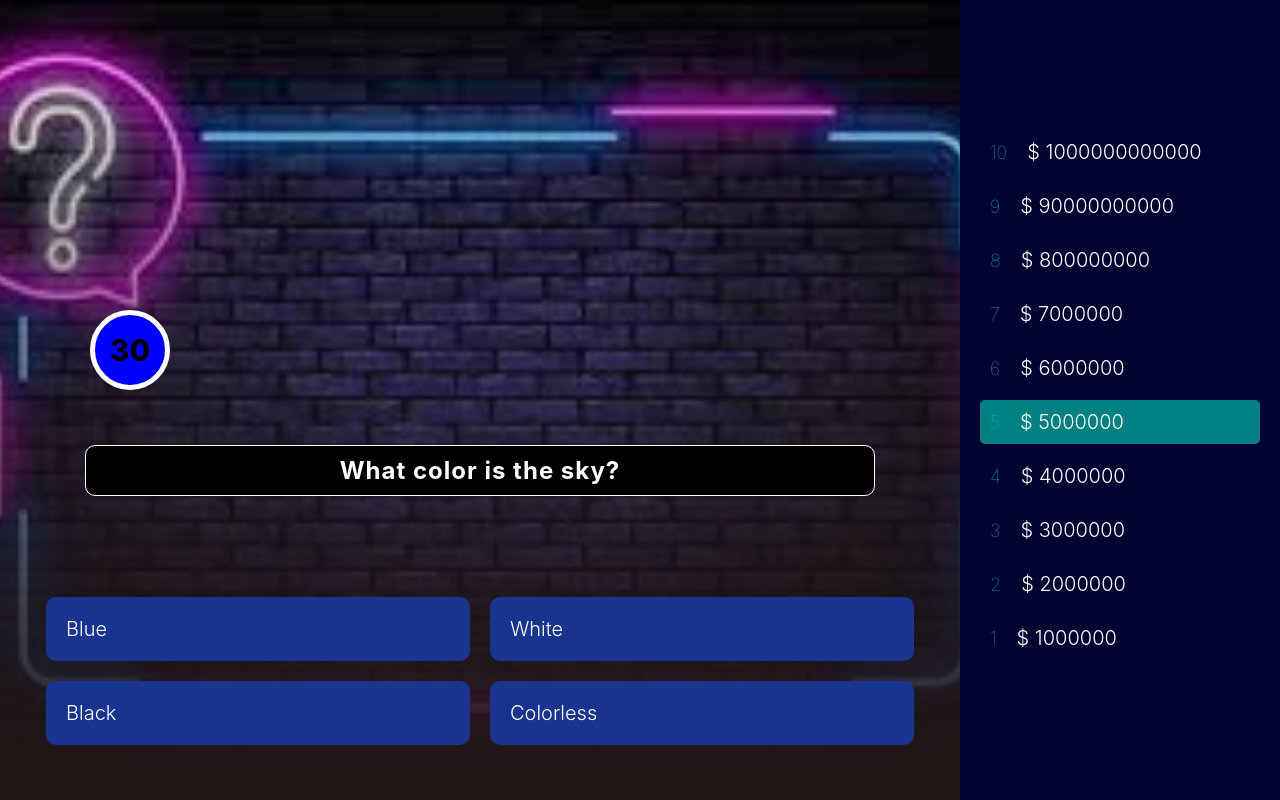
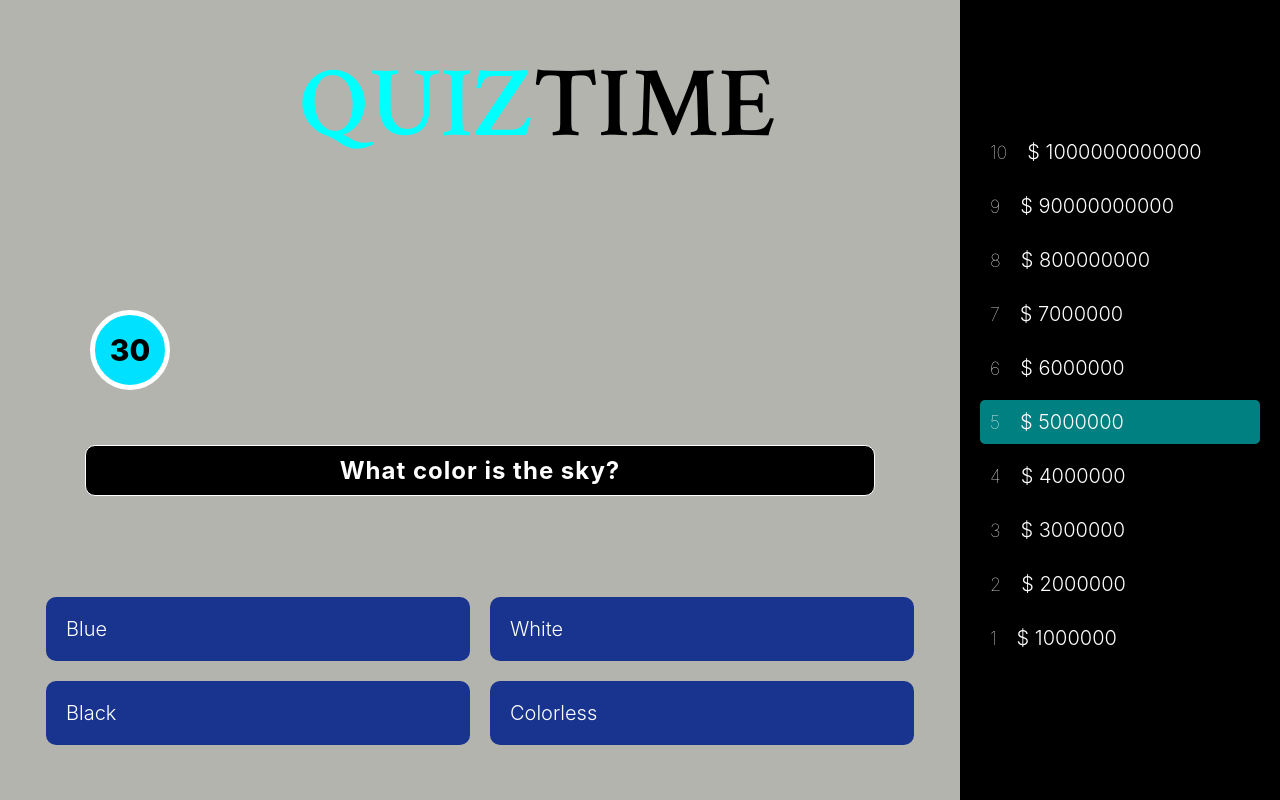
Before and after one commit to ANNMAINAWANGARI/reactQuizApp, a React (Create React App) app: page / in a window 1280 px wide. Built offline with nearby package versions, Linux system fonts and the light colour scheme.

Commit message:
change app background color

```diff
--- a/src/App.css
+++ b/src/App.css
@@ -1,14 +1,17 @@
+@import url('https://fonts.googleapis.com/css2?family=Crimson+Text:wght@600&display=swap');
 .app{
  display:flex;
  height:100vh;
- background-color: #020230;
+ background-color: black;
+ /*background-color: #020230;*/
  color:white;
 }
 .app_left{
  width:75%;
- background:linear-gradient(
+/* background:linear-gradient(
   to bottom,rgba(0,0,0,0),#221717
- ), url(./assets/backgroundImg.jpg);
+ ), url(./assets/backgroundImg.jpg);*/
+ background-color: rgb(180, 180, 175);
  background-position: center;
  background-size: cover;
  display:flex;
@@ -18,12 +21,31 @@
  height:50%;
  position:relative;
 }
+.appLeft_header{
+ display: flex;
+ align-items: center;
+ position:absolute;
+ top:40px;
+ left:300px;
+}
+.appLeft_spanOne ,.appLeft_spanTwo{
+ font-family: 'Crimson Text', serif;
+ font-size:100px;
+ font-weight:900;
+ text-transform: uppercase;
+}
+.appLeft_spanOne{
+ color:cyan;
+}
+.appLeft_spanTwo{
+ color:black;
+}
 .app_timer{
  width:70px;
  height:70px;
  border-radius:50%;
  border:5px solid white;
- background-color: blue;
+ background-color: rgb(0, 225, 255);
  display:flex;
  justify-content: center;
  align-items: center;
@@ -63,7 +85,7 @@ height:50%;
 font-size:18px;
 font-weight:100;
 margin-right:20px;
-color:rgb(8, 177, 255);
+color:white;
 }
 .moneyList_amount{
 font-size:20px;
--- a/src/App.js
+++ b/src/App.js
@@ -20,6 +20,12 @@ function App() {
     <div className="app">
      <div className='app_left'>
        <div className='appLeft_top'>
+         <div className='appLeft_header'>
+           <span className='appLeft_spanOne'>QUIZ</span>
+           <span className='appLeft_spanTwo'>
+            TIME
+           </span>
+         </div>
          <div className='app_timer'>30</div>
        </div>
        <div className='appLeft_bottom'>
```
